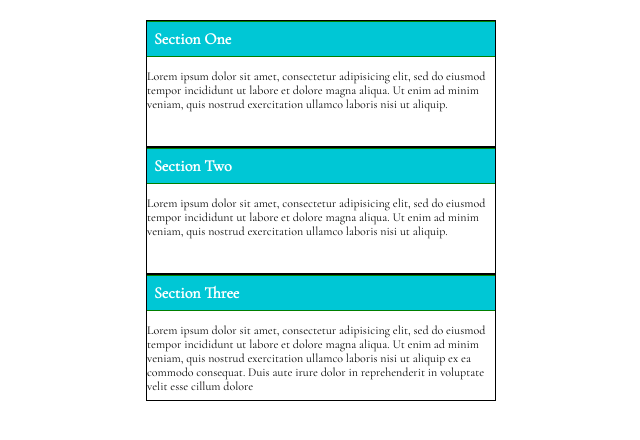
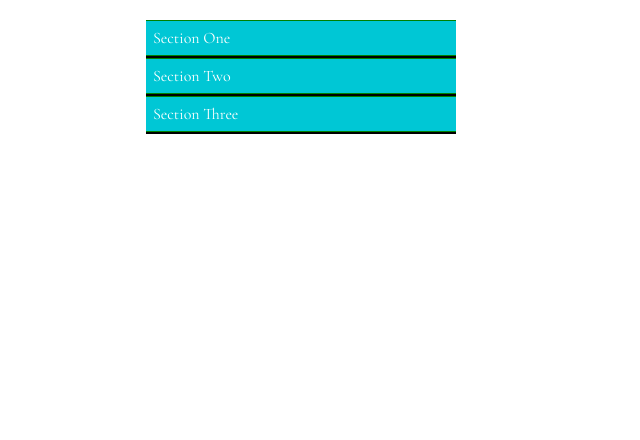
Before and after one commit to CarmenChico/jQueryAccordion, a plain HTML site: page index.html in a window 1280 px wide. Shown: the whole page, without its empty margins (339-979 px from the left). Drawn offline with nearby package versions, Linux system fonts and the light colour scheme.

Commit message:
worked on js and Readme

```diff
--- a/CSS/main.scss
+++ b/CSS/main.scss
@@ -1,5 +1,7 @@
  * {
    font-family: 'Cormorant Garamond', serif;
+   box-sizing: border-box;
+ }
 //   position: absolute;
 //   left: 50%;
 //   margin-left: 225px;
@@ -12,9 +14,10 @@ font-family: 'Cormorant Garamond', serif;
 
 //   margin: 100px;
 //   align-content: center;
-  }
+  // }
 
-  .contents {
+
+    .accordian {
       position:relative;
       top: 10%;
       left:50%;
@@ -26,12 +29,18 @@ font-family: 'Cormorant Garamond', serif;
 
     }
 
-    #boxes  {
+      .para {
         border-color: black;
         border-style: solid;
         border-width: 0.5px;
         height: 125px;
+        overflow:hidden;
 
+
+      }
+
+      .hidePara {
+        height: 0px;
       }
 
         .title  {
@@ -41,11 +50,58 @@ font-family: 'Cormorant Garamond', serif;
           margin:0px;
           color: white;
           font-size: 16px;
-        font-weight: 200px;
+          font-weight: 200;
           padding: 7px;
+          // overflow: hidden;
         }
-        .paraG {
-          font-size: 12px;
+          // .paraG {
+          //   font-size: 12px;
+          //   padding-left: 10px;
+          //   padding-top: 7px;
+          //   padding-right: 10px;
+          //   // overflow:hidden;s
+          // }
 
 
-        }
+  //
+  // .accordian {
+  //   position:relative;
+  //   top: 10%;
+  //   left:50%;
+  //   // margin-top: -50px;
+  //   margin-left: -175px;
+  //   // transform:translate(-50%, -50%);
+  //   width: 350px;
+  //   padding: 20px;
+  //
+  // }
+  //
+  //   #boxes  {
+  //     border-color: black;
+  //     border-style: solid;
+  //     border-width: 0.5px;
+  //     height: 125px;
+  //
+  //
+  //   }
+  //
+  //     .title  {
+  //       background: #00C7D5;
+  //       border-bottom: 1px solid green;
+  //       border-top: 1px solid green;
+  //       margin:0px;
+  //       color: white;
+  //       font-size: 16px;
+  //       font-weight: 200;
+  //       padding: 7px;
+  //       overflow: hidden;
+  //     }
+  //       .paraG {
+  //         font-size: 12px;
+  //         padding-left: 10px;
+  //         padding-top: 7px;
+  //         padding-right: 10px;
+  //         overflow:hidden;
+  //
+  //
+  //       }
--- a/JS/main.js
+++ b/JS/main.js
@@ -0,0 +1,31 @@
+//close everthing up
+
+var event = document.addEventListener("click", function() {
+  console.log(document.getElementById("click"));
+});
+
+function closePara(event) {
+// document.getElementById("para1").addEventListener("click")
+
+  if ( === "#para1") {
+    $("#para1").removeClass("hidePara");
+  }
+
+  // $("#para2").removeClass("hidePara");
+
+  // $("#para3").removeClass("hidePara");
+
+}
+
+
+
+// Shows all div content
+closePara();
+
+
+
+//
+
+
+
+//open and close here
--- a/index.html
+++ b/index.html
@@ -9,19 +9,44 @@
   </head>
 
   <body>
+    <div class="accordian">
 
-    <div class="contents">
+        <h1 class="title" id="header1">Section One</h1>
+        <div class="para hidePara" id="para1">
+            <p class="paraG">
+              Lorem ipsum dolor sit amet, consectetur adipisicing elit, sed do eiusmod tempor incididunt ut labore et dolore magna aliqua. Ut enim ad minim veniam, quis nostrud exercitation ullamco laboris nisi ut aliquip  ex ea commodo consequat.
+            </p>
+        </div>
+
+
+        <h1 class ="title" id="header2">Section Two</h1>
+        <div class="para hidePara" id="para2">
+          <p class="paraG">
+            Lorem ipsum dolor sit amet, consectetur adipisicing elit, sed do eiusmod tempor incididunt ut labore et dolore magna aliqua. Ut enim ad minim veniam, quis nostrud exercitation ullamco laboris nisi ut aliquip ex ea commodo consequat. Duis aute irure dolor in
+          </p>
+        </div>
+
+
+        <h1 class ="title" id="header3">Section Three</h1>
+        <div class="para hidePara" id="para3">
+          <p class="paraG">
+            Lorem ipsum dolor sit amet, consectetur adipisicing elit, sed do eiusmod tempor incididunt ut labore et dolore magna aliqua. Ut enim ad minim veniam, quis nostrud exercitation ullamco laboris nisi ut aliquip ex ea commodo consequat. Duis aute irure dolor in reprehenderit in voluptate velit esse cillum dolore
+          </p>
+        </div>
+
+    </div>
+    <!-- <div class="accordian">
       <div id="boxes">
         <h1 class="title">Section One</h1>
           <p class="paraG">
-            Lorem ipsum dolor sit amet, consectetur adipisicing elit, sed do eiusmod tempor incididunt ut labore et dolore magna aliqua. Ut enim ad minim veniam, quis nostrud exercitation ullamco laboris nisi ut aliquip.
+            Lorem ipsum dolor sit amet, consectetur adipisicing elit, sed do eiusmod tempor incididunt ut labore et dolore magna aliqua. Ut enim ad minim veniam, quis nostrud exercitation ullamco laboris nisi ut aliquip  ex ea commodo consequat.
           </p>
       </div>
 
       <div id="boxes">
         <h1 class ="title">Section Two</h1>
           <p class="paraG">
-            Lorem ipsum dolor sit amet, consectetur adipisicing elit, sed do eiusmod tempor incididunt ut labore et dolore magna aliqua. Ut enim ad minim veniam, quis nostrud exercitation ullamco laboris nisi ut aliquip.
+            Lorem ipsum dolor sit amet, consectetur adipisicing elit, sed do eiusmod tempor incididunt ut labore et dolore magna aliqua. Ut enim ad minim veniam, quis nostrud exercitation ullamco laboris nisi ut aliquip ex ea commodo consequat. Duis aute irure dolor in
           </p>
       </div>
 
@@ -32,7 +57,7 @@
           </p>
       </div>
 
-    </div>
+    </div> -->
     <script src="JS/jQuery.js"></script>
     <script src="JS/main.js"></script>
   </body>
```
Also changed, not shown: CSS/main.css, 1 other file. Lines whose indentation alone changed are shown as unchanged.
